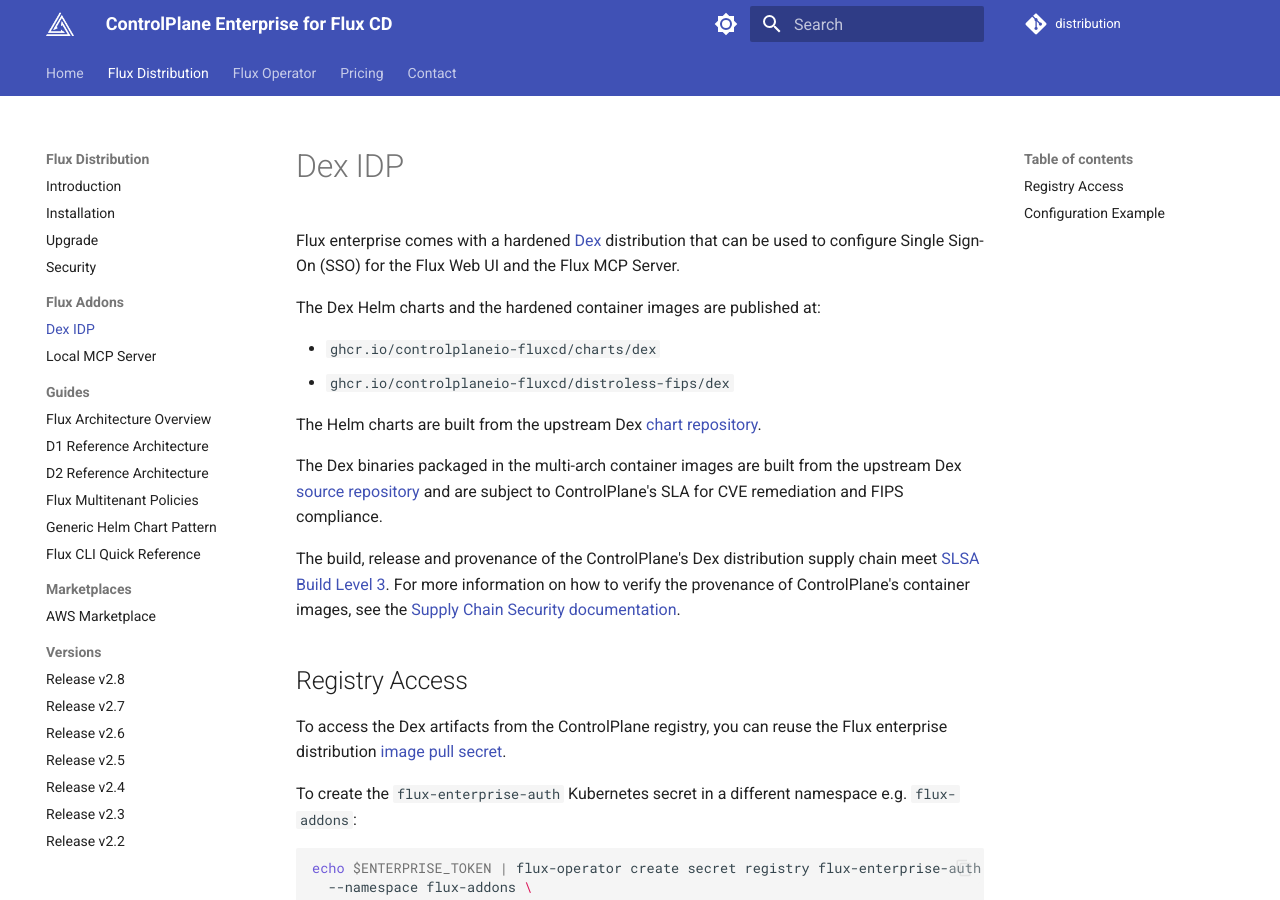
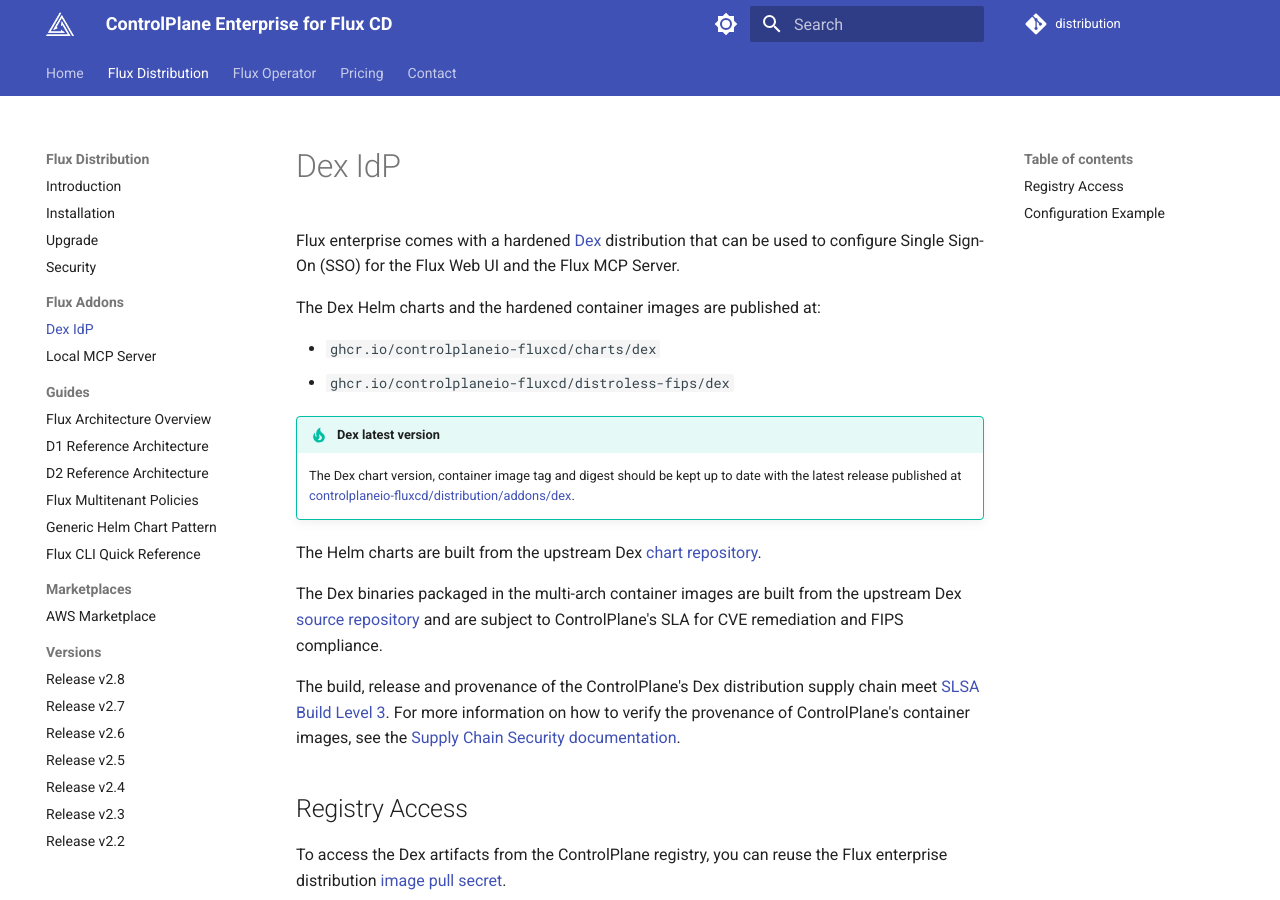
Before and after one commit to controlplaneio-fluxcd/distribution, an MkDocs documentation site: the page built from docs/addons/dex.md, in a window 1280 px wide and 900 px high. Built offline with MkDocs 1.6.1 and Material for MkDocs 9.7.7, drawn with Linux system fonts in a browser that asks for light colours; comment, search, counter and statistics services are not loaded; some of the changed text lies outside the part shown.

Commit message:
Move Dex latest version tip below the published artifacts list
Signed-off-by: Matheus Pimenta <matheuscscp@gmail.com>

```diff
--- a/docs/addons/dex.md
+++ b/docs/addons/dex.md
@@ -12,6 +12,11 @@
 
 - `ghcr.io/controlplaneio-fluxcd/charts/dex`
 - `ghcr.io/controlplaneio-fluxcd/distroless-fips/dex`
+
+!!! tip "Dex latest version"
+
+    The Dex chart version, container image tag and digest should be kept up to date
+    with the latest release published at [controlplaneio-fluxcd/distribution/addons/dex](https://github.com/controlplaneio-fluxcd/distribution/tree/main/addons/dex).
 
 The Helm charts are built from the upstream Dex [chart repository](https://github.com/dexidp/helm-charts).
 
--- a/mkdocs.yml
+++ b/mkdocs.yml
@@ -121,7 +121,7 @@
     - Upgrade: distribution/upgrade.md
     - Security: distribution/security.md
     - Flux Addons:
-        - Dex IDP: addons/dex.md
+        - Dex IdP: addons/dex.md
         - Local MCP Server: addons/mcp-stdio.md
     - Guides:
         - Flux Architecture Overview: guides/flux-architecture.md
```
Also changed, not shown: other parts of docs/addons/dex.md (+2 -7 lines), docs/distribution/index.md (+1 -1 lines).
